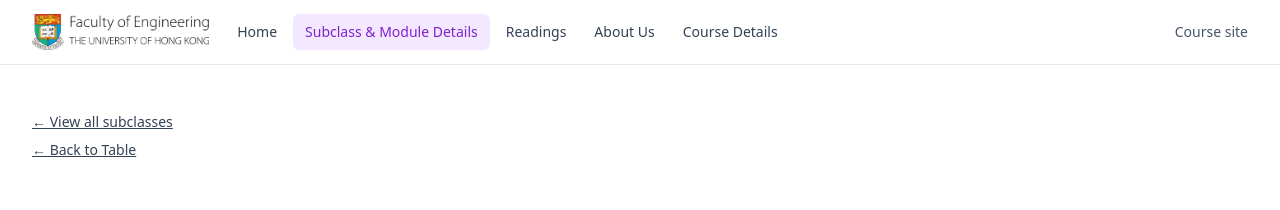
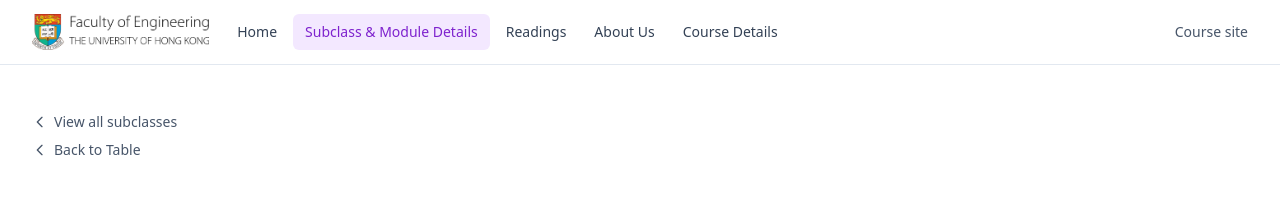
Before and after one commit to ailt9018engg/ailt9018engg.github.io, a React (Vite) app: page / in a window 1280 px wide. Both pictures are taken after a click on the button 640 px from the left and 1912 px from the top of the page. Shown: the top 210 px of the page. Built offline with nearby package versions, Linux system fonts and the light colour scheme.

Commit message:
update about subclass & module details, about us and course details

```diff
--- a/src/pages/Contact.tsx
+++ b/src/pages/Contact.tsx
@@ -10,14 +10,16 @@ export default function Contact() {
         <p className="mb-6 text-slate-600">For course inquiries and administrative matters, please use the contacts below.</p>
 
         <div className="bg-slate-50 p-6 rounded-lg border border-slate-200">
+          {/* Course Coordinator — hidden for now, uncomment to restore
           <h3 className="font-semibold text-lg">Course Coordinator</h3>
           <p className="text-slate-700">{courseData.coordinator.name}</p>
           <a className="text-purple-600 hover:underline" href={`mailto:${courseData.coordinator.email}`}>{courseData.coordinator.email}</a>
+          <div className="mt-6"> */}
 
-          <div className="mt-6">
-            <h3 className="font-semibold text-lg">General Inquiries</h3>
-            <a className="text-purple-600 hover:underline" href={`mailto:${courseData.inquiries}`}>{courseData.inquiries}</a>
-          </div>
+          <h3 className="font-semibold text-lg">General Inquiries</h3>
+          <a className="text-purple-600 hover:underline" href={`mailto:${courseData.inquiries}`}>{courseData.inquiries}</a>
+
+          {/* </div> — closes the mt-6 div above, uncomment together with the block above */}
         </div>
       </Section>
 
--- a/src/pages/CourseDetails.tsx
+++ b/src/pages/CourseDetails.tsx
@@ -7,26 +7,6 @@ export default function CourseDetails() {
   return (
     <div className="text-slate-800 antialiased min-h-screen bg-white">
       <div className="max-w-7xl mx-auto px-4 sm:px-6 lg:px-8 pt-0 pb-12">
-
-
-        <Section id="objectives" title="Course Objectives & Learning Outcomes">
-          <h3 className="text-2xl font-semibold text-slate-900 mb-4">This course aims to:</h3>
-          <ul className="list-decimal list-inside space-y-2 mb-8">
-            {courseData.objectives.map((obj, i) => <li key={i}>{obj}</li>)}
-          </ul>
-          <h3 className="text-2xl font-semibold text-slate-900 mb-4">Course Learning Outcomes (CLOs)</h3>
-          <p className="mb-4">By the end of this course, students will be able to:</p>
-          <ul className="space-y-3">
-            {courseData.clos.map((clo, i) => (
-              <li key={i} className="bg-slate-100 p-4 rounded-lg border border-slate-200">{clo}</li>
-            ))}
-          </ul>
-        </Section>
-
-        <Section id="description" title="Course Description" className="border-t-0">
-          <p>{courseData.description}</p>
-        </Section>
-
 
         <Section id="message" title="Message to Students">
           <div className="bg-gradient-to-br from-purple-50 via-blue-50 to-pink-50 border border-purple-100 rounded-xl p-6 md:p-8 shadow-md mb-8">
@@ -55,6 +35,24 @@ export default function CourseDetails() {
           </div>
         </Section>
 
+        <Section id="objectives" title="Course Objectives & Learning Outcomes">
+          <h3 className="text-2xl font-semibold text-slate-900 mb-4">This course aims to:</h3>
+          <ul className="list-decimal list-inside space-y-2 mb-8">
+            {courseData.objectives.map((obj, i) => <li key={i}>{obj}</li>)}
+          </ul>
+          <h3 className="text-2xl font-semibold text-slate-900 mb-4">Course Learning Outcomes (CLOs)</h3>
+          <p className="mb-4">By the end of this course, students will be able to:</p>
+          <ul className="space-y-3">
+            {courseData.clos.map((clo, i) => (
+              <li key={i} className="bg-slate-100 p-4 rounded-lg border border-slate-200">{clo}</li>
+            ))}
+          </ul>
+        </Section>
+
+        <Section id="description" title="Course Description" className="border-t-0">
+          <p>{courseData.description}</p>
+        </Section>
+
       </div>
     </div>
   );
--- a/src/pages/Schedule.tsx
+++ b/src/pages/Schedule.tsx
@@ -65,13 +65,16 @@ export default function Schedule() {
         {selectedSub && (
           <div className="pt-12 mb-6 flex flex-col items-start gap-2">
             <button
-              className="text-sm text-slate-700 underline"
+              className="inline-flex items-center gap-1.5 text-sm font-medium text-slate-600 hover:text-purple-600 transition-colors duration-200"
               onClick={() => { window.location.hash = 'subclass-module-details'; }}
             >
-              ← View all subclasses
+              <svg className="w-4 h-4" fill="none" stroke="currentColor" viewBox="0 0 24 24">
+                <path strokeLinecap="round" strokeLinejoin="round" strokeWidth={2} d="M15 19l-7-7 7-7" />
+              </svg>
+              View all subclasses
             </button>
             <button
-              className="text-sm text-slate-700 underline"
+              className="inline-flex items-center gap-1.5 text-sm font-medium text-slate-600 hover:text-purple-600 transition-colors duration-200"
               onClick={() => {
                 window.location.hash = '/';
                 setTimeout(() => {
@@ -80,7 +83,10 @@ export default function Schedule() {
                 }, 120);
               }}
             >
-              ← Back to Table
+              <svg className="w-4 h-4" fill="none" stroke="currentColor" viewBox="0 0 24 24">
+                <path strokeLinecap="round" strokeLinejoin="round" strokeWidth={2} d="M15 19l-7-7 7-7" />
+              </svg>
+              Back to Table
             </button>
           </div>
         )}
@@ -88,7 +94,7 @@ export default function Schedule() {
         <Section id="module-content" title="Module Content & Topics" headingId="module-content-topics" className="border-t-0">
           <div ref={moduleContentRef} className="module-cards">
             {modulesToShow.map((mod, idx) => {
-              const colorClass = mod.title?.startsWith('Module 1') ? 'm1' : mod.title?.startsWith('Module 2') ? 'm2' : mod.title?.startsWith('Module 3') ? 'm3' : `m${idx+1}`;
+              const colorClass = mod.title?.startsWith('Module 1') ? 'm1' : mod.title?.startsWith('Module 2') ? 'm2' : mod.title?.startsWith('Module 3') ? 'm3' : `m${idx + 1}`;
               return (
                 <div key={mod.title || idx} className={`module-card ${colorClass}`}>
                   <div className="module-accent" aria-hidden="true" />
```
Lines whose indentation alone changed are shown as unchanged.
